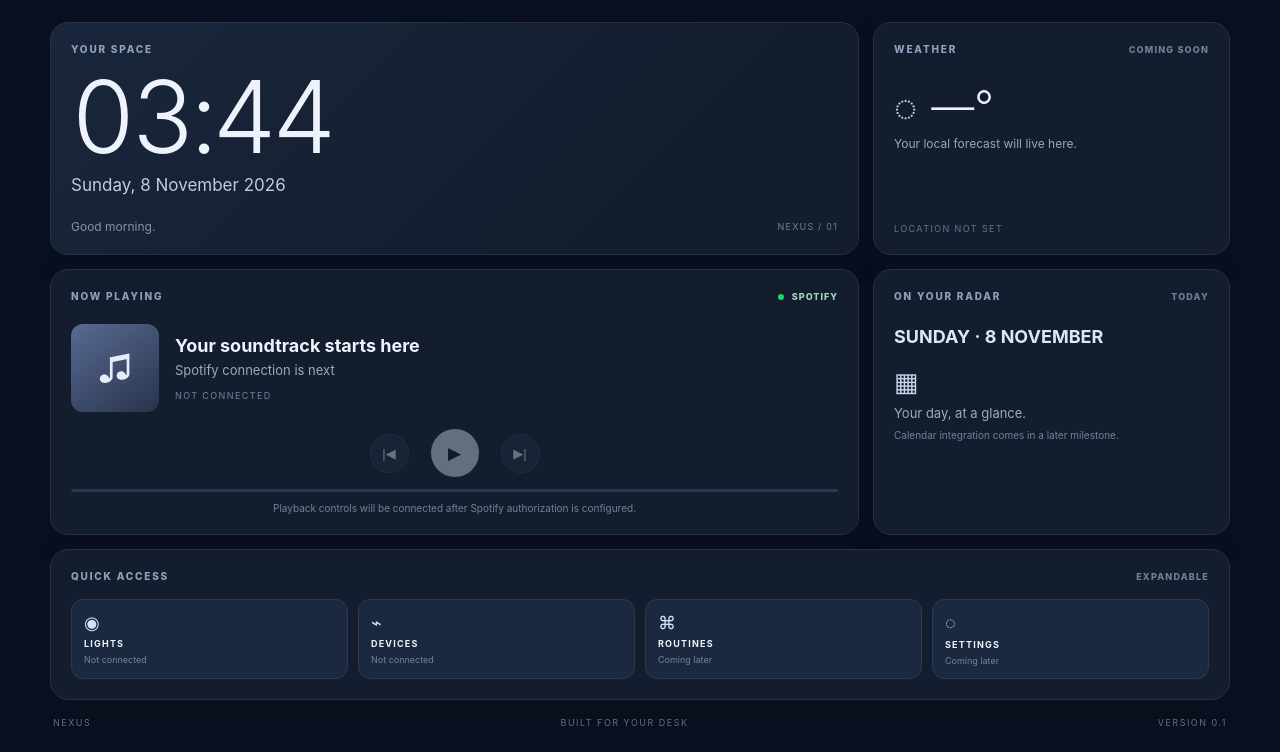
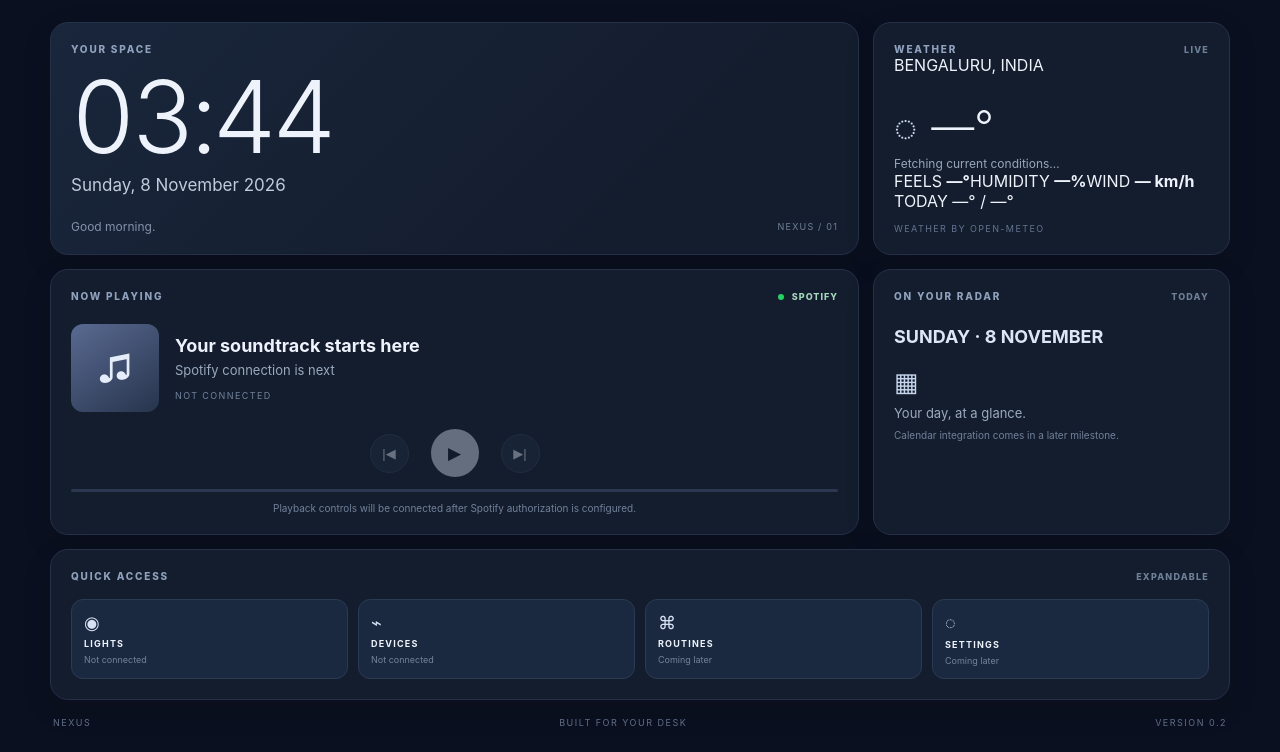
Before and after one commit to manan-bansal/nexus-desk-hub, a plain HTML site: page index.html in a window 1280 px wide. Shown: the part 60-812 px from the top of the page. Drawn offline with Linux system fonts and the light colour scheme.

Commit message:
Add live Bengaluru weather card

```diff
--- a/index.html
+++ b/index.html
@@ -14,12 +14,12 @@
 <header class="topbar"><div class="brand"><span class="brand-mark">N</span><span>NEXUS</span><small>PERSONAL DESK HUB</small></div><div class="top-right"><span class="live-dot"></span><span>LOCAL MODE</span></div></header>
 <main class="dashboard">
 <section class="card time-card"><div class="eyebrow">YOUR SPACE</div><div id="clock" class="clock">--:--</div><div id="date" class="date-line">Loading date…</div><div class="time-footer"><span id="greeting">Welcome back.</span><span class="tiny-tag">NEXUS / 01</span></div></section>
-<section class="card weather-card"><div class="card-heading"><span>WEATHER</span><span class="muted-tag">COMING SOON</span></div><div class="weather-main"><span class="weather-icon">◌</span><span class="weather-temp">—°</span></div><div class="weather-copy">Your local forecast will live here.</div><div class="weather-foot">LOCATION NOT SET</div></section>
+<section class="card weather-card"><div class="card-heading"><span>WEATHER</span><span class="muted-tag" id="weather-status">LIVE</span></div><div class="weather-location">BENGALURU, INDIA</div><div class="weather-main"><span class="weather-icon" id="weather-icon">◌</span><span class="weather-temp" id="weather-temp">—°</span></div><div class="weather-copy" id="weather-summary">Fetching current conditions…</div><div class="weather-details"><span>FEELS <b id="weather-feels">—°</b></span><span>HUMIDITY <b id="weather-humidity">—%</b></span><span>WIND <b id="weather-wind">— km/h</b></span></div><div class="weather-range" id="weather-range">TODAY  —° / —°</div><div class="weather-foot" id="weather-updated">WEATHER BY OPEN-METEO</div></section>
 <section class="card music-card"><div class="card-heading"><span>NOW PLAYING</span><span class="spotify-label"><i></i> SPOTIFY</span></div><div class="music-content"><div id="album-art" class="album-art"><span>♫</span></div><div class="track-info"><div id="track-name" class="track-name">Your soundtrack starts here</div><div id="artist-name" class="artist-name">Spotify connection is next</div><div class="track-state" id="track-state">NOT CONNECTED</div></div></div><div class="player-controls"><button class="player-button" disabled>|◀</button><button class="player-button play-button" disabled>▶</button><button class="player-button" disabled>▶|</button></div><div class="progress-track"><span></span></div><div class="music-note">Playback controls will be connected after Spotify authorization is configured.</div></section>
 <section class="card agenda-card"><div class="card-heading"><span>ON YOUR RADAR</span><span class="muted-tag">TODAY</span></div><div class="agenda-date" id="agenda-date">TODAY</div><div class="agenda-empty"><span class="agenda-symbol">▦</span><span>Your day, at a glance.</span><small>Calendar integration comes in a later milestone.</small></div></section>
 <section class="card quick-card"><div class="card-heading"><span>QUICK ACCESS</span><span class="muted-tag">EXPANDABLE</span></div><div class="quick-grid"><div class="quick-tile"><span>◉</span><b>LIGHTS</b><small>Not connected</small></div><div class="quick-tile"><span>⌁</span><b>DEVICES</b><small>Not connected</small></div><div class="quick-tile"><span>⌘</span><b>ROUTINES</b><small>Coming later</small></div><div class="quick-tile"><span>◌</span><b>SETTINGS</b><small>Coming later</small></div></div></section>
 </main>
-<footer class="footer"><span>NEXUS</span><span>BUILT FOR YOUR DESK</span><span>VERSION 0.1</span></footer>
+<footer class="footer"><span>NEXUS</span><span>BUILT FOR YOUR DESK</span><span>VERSION 0.2</span></footer>
 </div>
 <script src="js/nexus.js"></script>
 </body></html>
```
